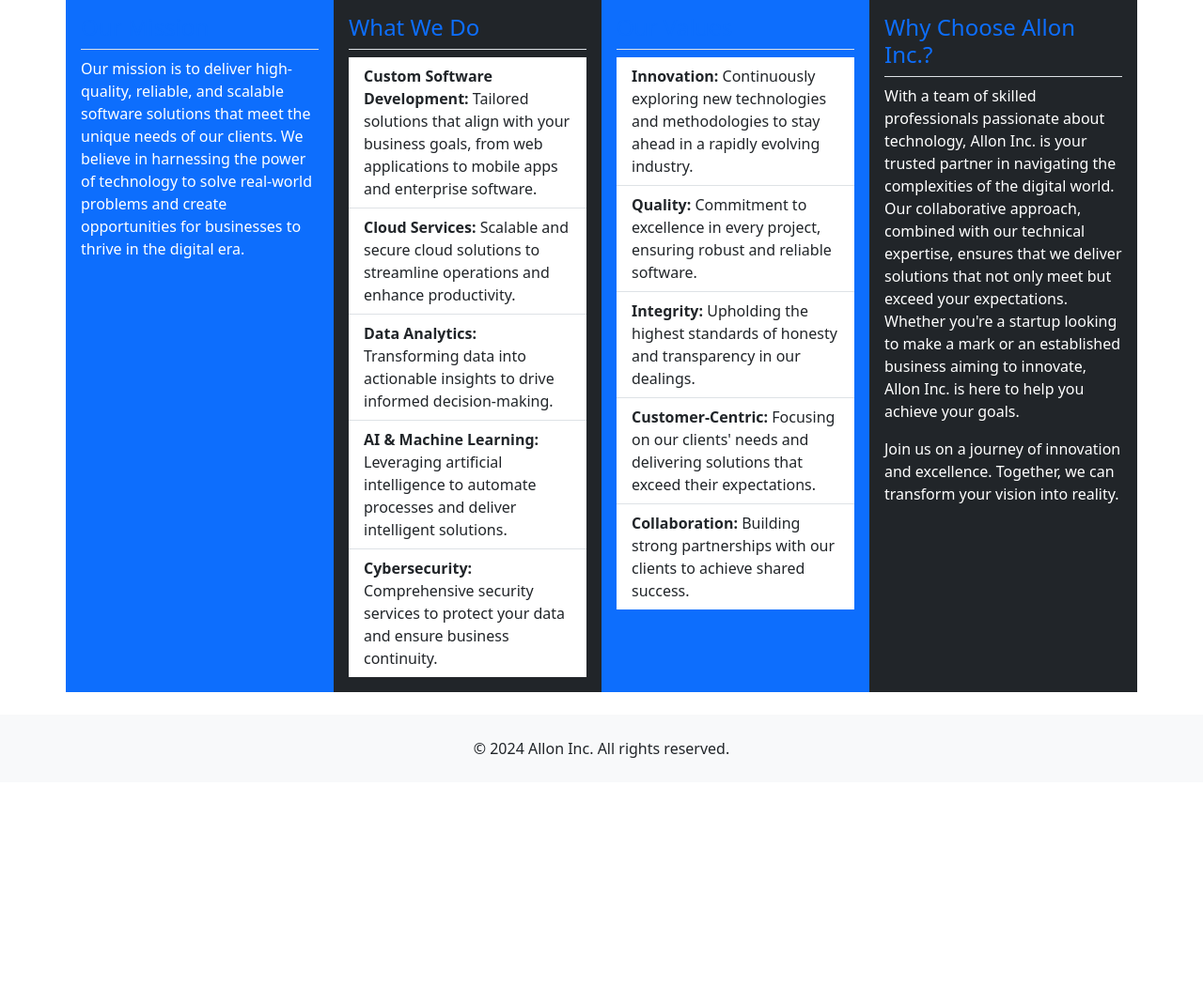
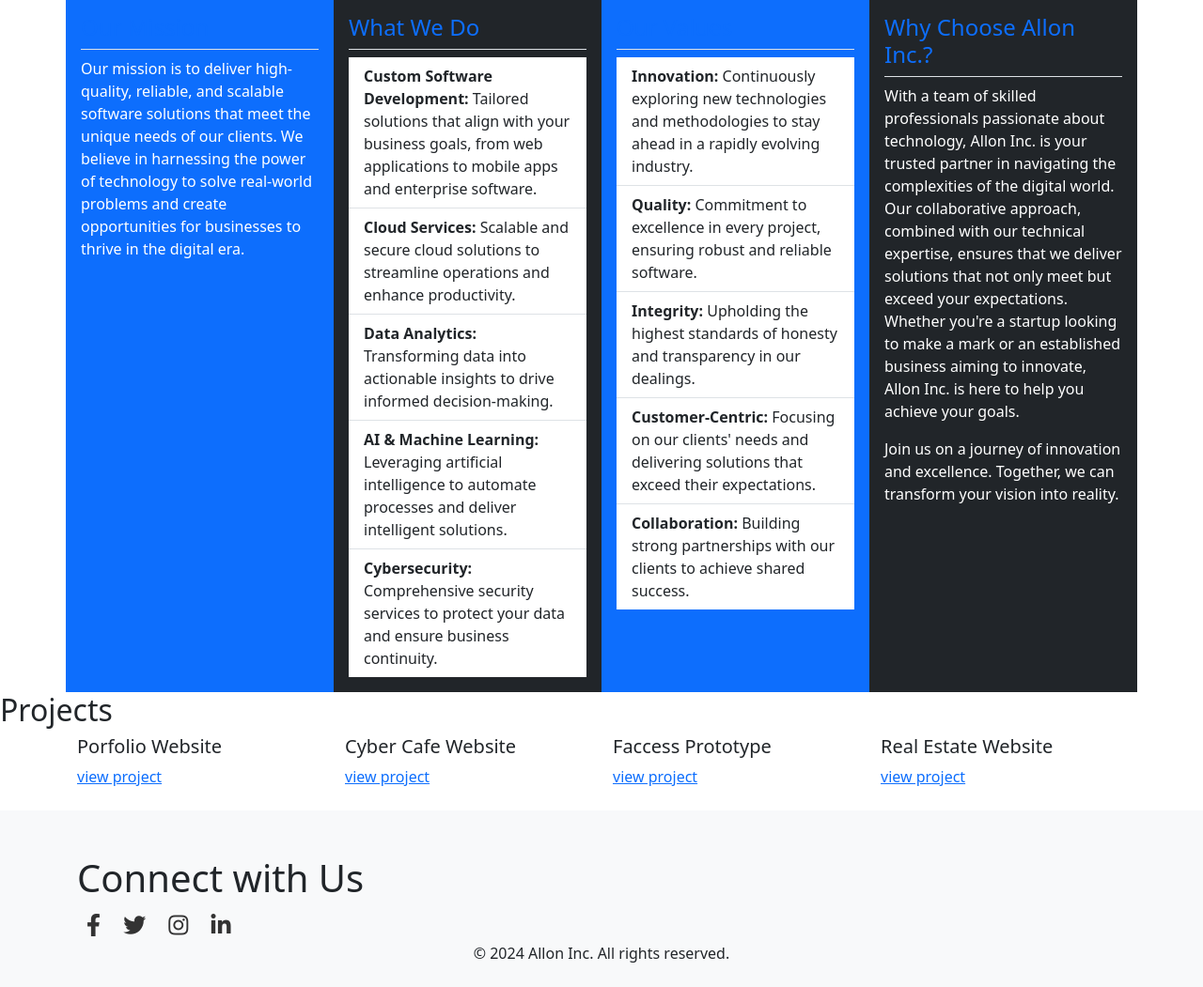
Before and after one commit to OrinaDevs/allon, a Django app: page / in a window 1280 px wide. Shown: the part 1139-2190 px from the top of the page at 94% size. Before the commit the page ends 1946 px from the top, so only its background shows below. Run offline with Django 5.2, Linux system fonts and the light colour scheme.

Commit message:
Added Contact and Projects Sections

```diff
--- a/home/templates/base.html
+++ b/home/templates/base.html
@@ -9,7 +9,19 @@
     integrity="sha384-QWTKZyjpPEjISv5WaRU9OFeRpok6YctnYmDr5pNlyT2bRjXh0JMhjY6hW+ALEwIH" crossorigin="anonymous">
     <script src="https://cdn.jsdelivr.net/npm/bootstrap@5.3.3/dist/js/bootstrap.bundle.min.js"
     integrity="sha384-YvpcrYf0tY3lHB60NNkmXc5s9fDVZLESaAA55NDzOxhy9GkcIdslK1eN7N6jIeHz" crossorigin="anonymous"></script>
+    <link href="https://cdnjs.cloudflare.com/ajax/libs/font-awesome/5.15.4/css/all.min.css" rel="stylesheet">
     <title>{% block title %} {% endblock %}</title>
+    <style>
+        .social-icons a {
+          font-size: 24px;
+          color: #333;
+          margin: 0 10px;
+          text-decoration: none;
+        }
+        .social-icons a:hover {
+          color: #007bff;
+        }
+      </style>
 </head>
 <body>
     {% block content %}
--- a/home/templates/index.html
+++ b/home/templates/index.html
@@ -27,7 +27,7 @@
                   <a class="nav-link" href="#">Merch</a>
               </li>
               <li class="nav-item">
-                  <a class="nav-link" href="#">Contact</a>
+                  <a class="nav-link" href="#contact">Contact</a>
               </li>
           </ul>
       </div>
@@ -103,7 +103,41 @@
   </div>
 </div>
 
+<!--Projects-->
+<p class="h2">Projects</p>
+<div class="container">
+    <div class="row">
+      <div class="col-sm-3">
+        <p class="h5">Porfolio Website</p>
+        <a href="https://github.com/OrinaDevs/allon" target="_blank">view project</a>
+      </div>
+
+      <div class="col-sm-3">
+        <p class="h5">Cyber Cafe Website</p>
+        <a href="https://github.com/OrinaDevs/Cyber" target="_blank">view project</a>
+      </div>
+
+      <div class="col-sm-3">
+        <p class="h5">Faccess Prototype</p>
+        <a href="https://github.com/OrinaDevs/Faccess-Prototype" target="_blank">view project</a>
+      </div>
+
+      <div class="col-sm-3">
+        <p class="h5">Real Estate Website</p>
+        <a href="https://github.com/OrinaDevs/realeastate">view project</a>
+      </div>
+    </div>
+</div>
+
 <footer class="bg-light py-4 mt-4">
+  <div class="container mt-4" id="contact">
+    <h1>Connect with Us</h1>
+    <div class="social-icons">
+      <a href="https://www.facebook.com" target="_blank"><i class="fab fa-facebook-f"></i></a>
+      <a href="https://x.com/alloninc/" target="_blank"><i class="fab fa-twitter"></i></a>
+      <a href="https://www.instagram.com" target="_blank"><i class="fab fa-instagram"></i></a>
+      <a href="https://www.linkedin.com" target="_blank"><i class="fab fa-linkedin-in"></i></a>
+    </div>
   <div class="container text-center">
       <p class="mb-0">© 2024 Allon Inc. All rights reserved.</p>
   </div>
```
